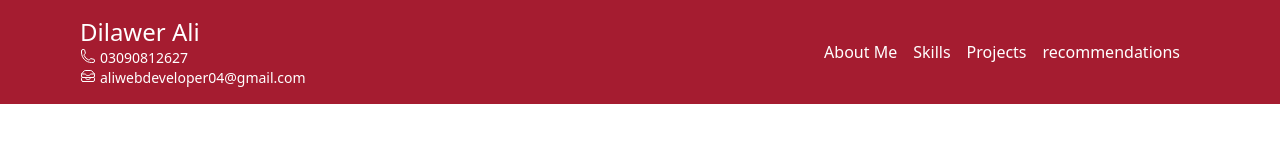
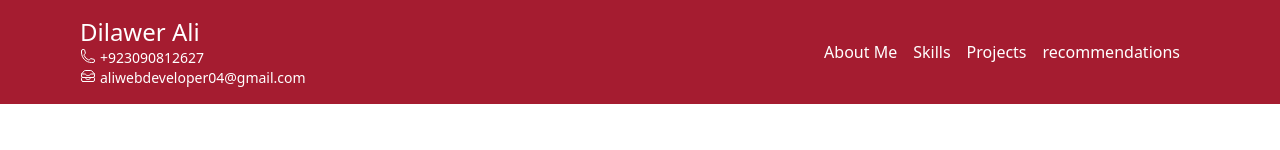
Before and after one commit to DILAWERRAHIM/portfolio2, a React (Vite) app in the folder frontend/: page / in a window 1280 px wide. Shown: the top 150 px of the page. Built offline with nearby package versions, Linux system fonts and the light colour scheme; a web font is replaced by a local one.

Commit message:
ready to work for hire-me portion

```diff
--- a/frontend/components/header/Name.jsx
+++ b/frontend/components/header/Name.jsx
@@ -1,24 +1,30 @@
-import React from 'react'
-import {Phone} from "../Icons/icons"
-import { Email } from '../Icons/icons'
+import React from "react";
+import { Phone } from "../Icons/icons";
+import { Email } from "../Icons/icons";
 const Name = () => {
   return (
-    <div className='m-4 text-left text-white'>
+    <div className="m-4 text-left text-white">
+      <h1 className="text-2xl"> Dilawer Ali</h1>
 
-        <h1 className='text-2xl'> Dilawer Ali</h1>
+      <div className="flex text-sm">
+        <Phone />
+        <a href="https://web.whatsapp.com/" className="text-sm mx-1">
+          {" "}
+          +923090812627
+        </a>
+      </div>
+      <div className="flex">
+        <Email />
+        <a
+          href="https://mail.google.com/mail/u/0/?tab=rm&ogbl#inbox"
+          className="text-sm mx-1"
+        >
+          {" "}
+          aliwebdeveloper04@gmail.com
+        </a>
+      </div>
+    </div>
+  );
+};
 
-        <div className='flex text-sm'>
-            <Phone/>
-            <div className='text-sm mx-1' > 03090812627</div>
-        </div>
-        <div className='flex'>
-        <Email/>
-           <div className='text-sm mx-1'> aliwebdeveloper04@gmail.com</div>
-        </div>
-
-
-    </div>
-  )
-}
-
-export default Name
+export default Name;
```
